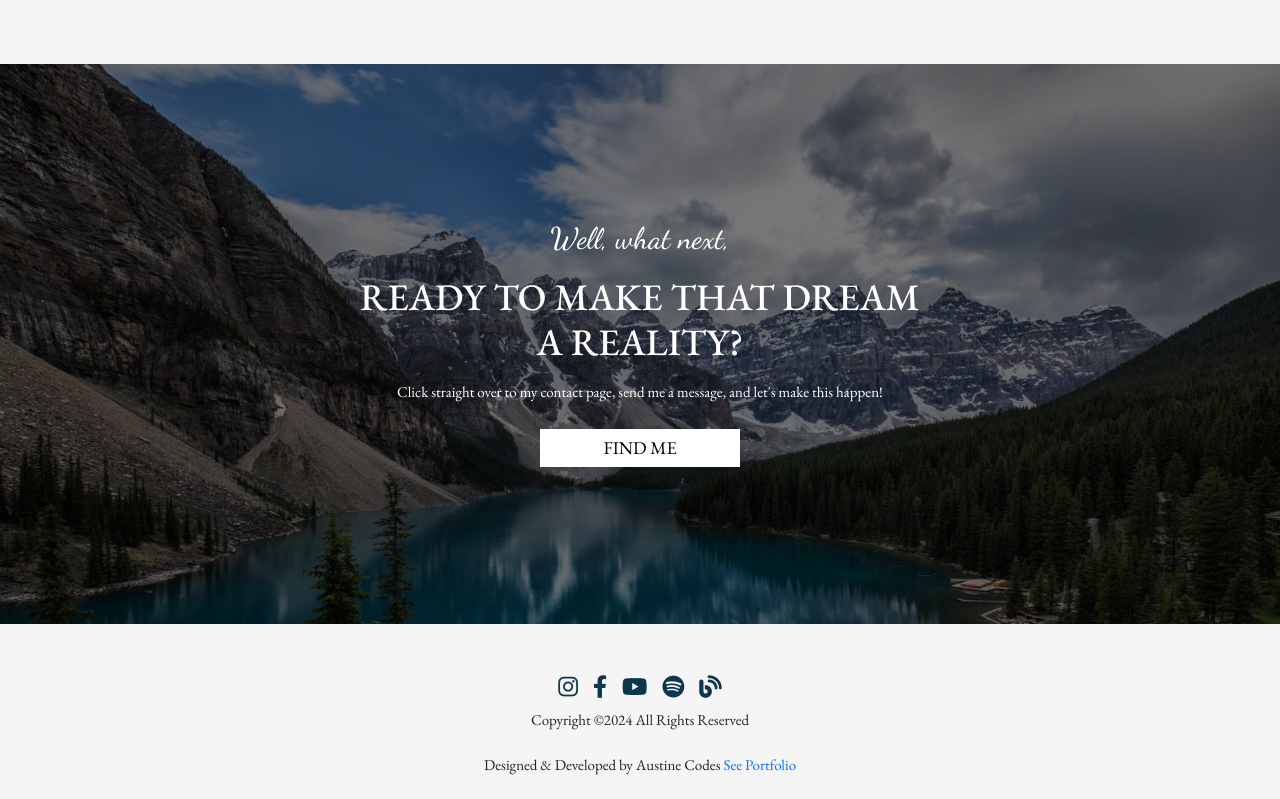
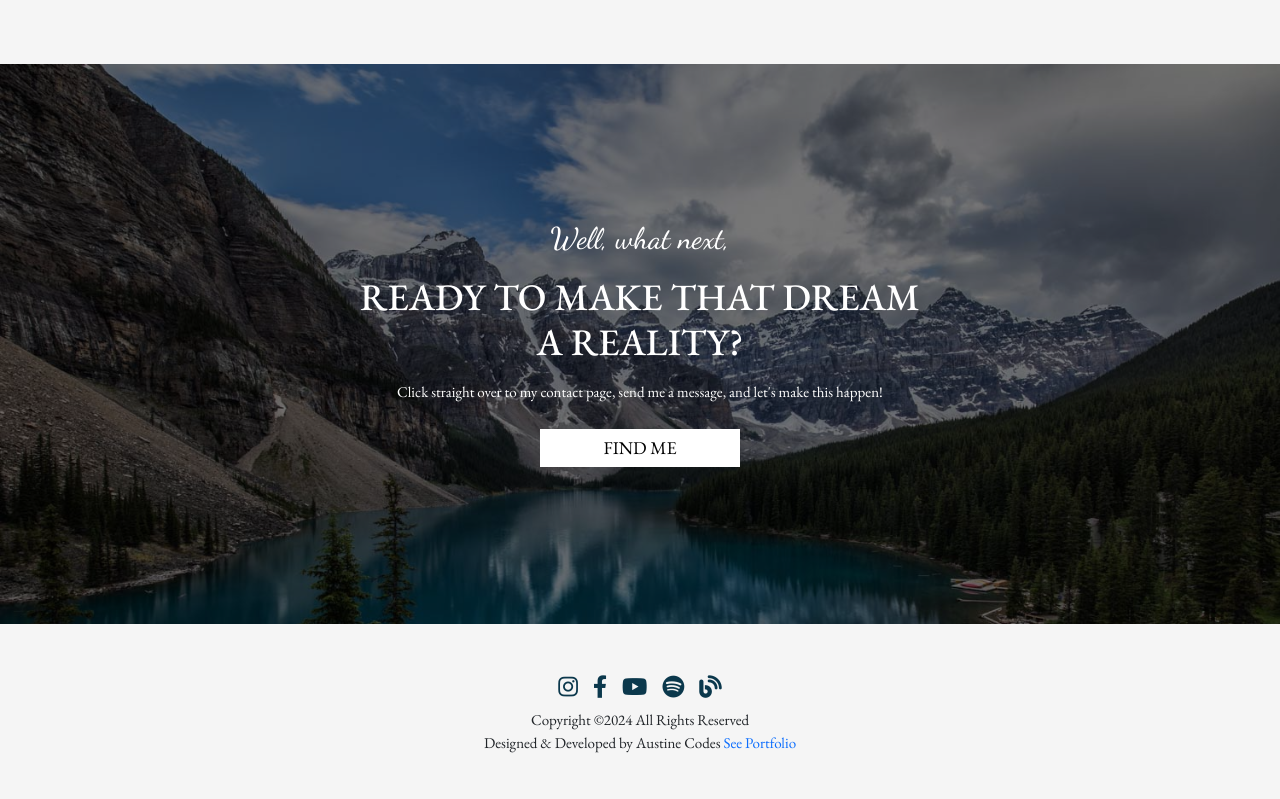
Before and after one commit to DevOduk/PhotographyPortfolio, a React (Create React App) app: page / in a window 1280 px wide. Shown: the part 6881-7680 px from the top of the page. After the commit the page ends 7658 px from the top, so only its background shows below. Built offline with nearby package versions, Linux system fonts and the light colour scheme.

Commit message:
Update footer.js

```diff
--- a/src/components/footer.js
+++ b/src/components/footer.js
@@ -55,8 +55,8 @@ const CookieBanner = () => {
                   <a href=''><i className="fa-brands fa-spotify"></i></a>
                   <a href=''><i className="fa-solid fa-blog"></i></a>
             </div>
-          <p>Copyright ©2024 All Rights Reserved</p>
-          <p>Designed & Developed by Austine Codes <a href='https://github.com/DevOduk'>See Portfolio</a></p>
+          <p>Copyright ©2024 All Rights Reserved <br />
+          Designed & Developed by Austine Codes <a href='https://github.com/DevOduk'>See Portfolio</a></p>
         </footer>
         <CookieBanner />
     </div>
```
